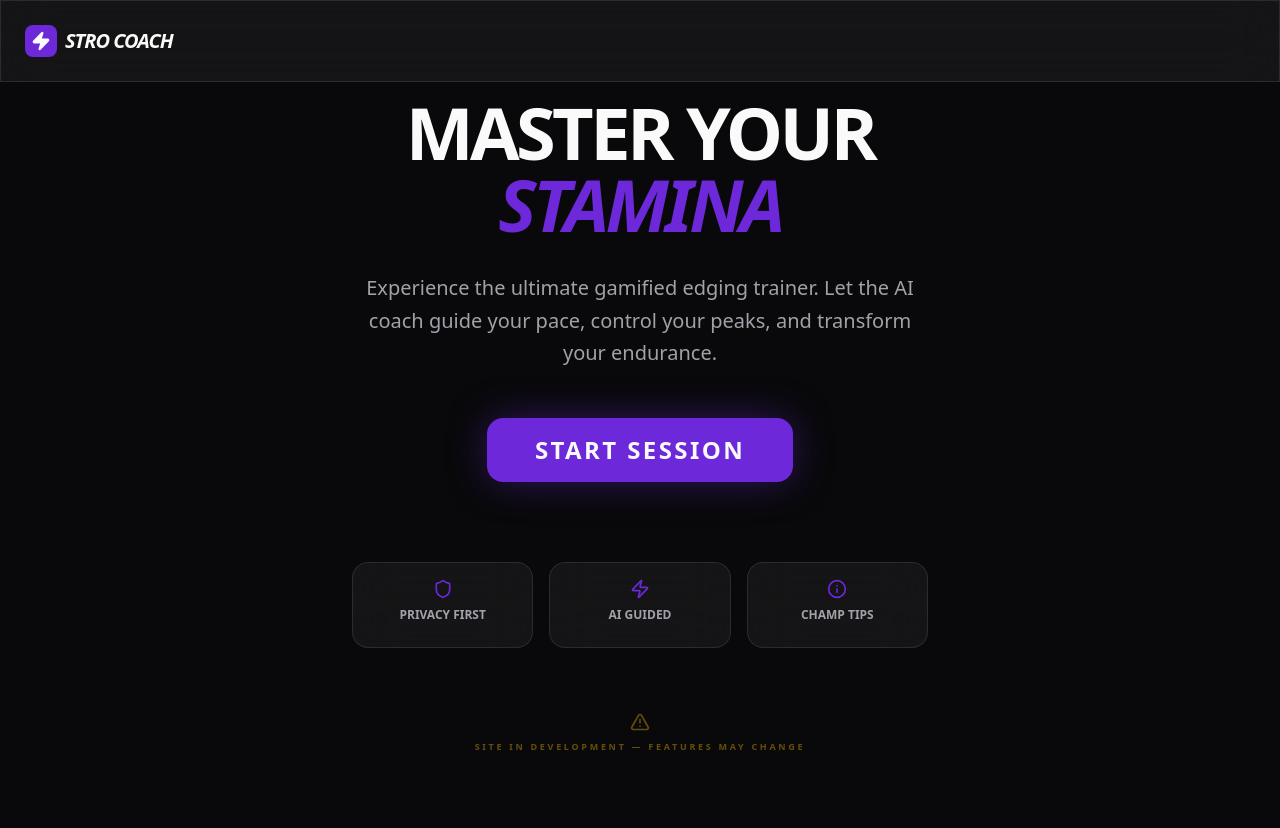
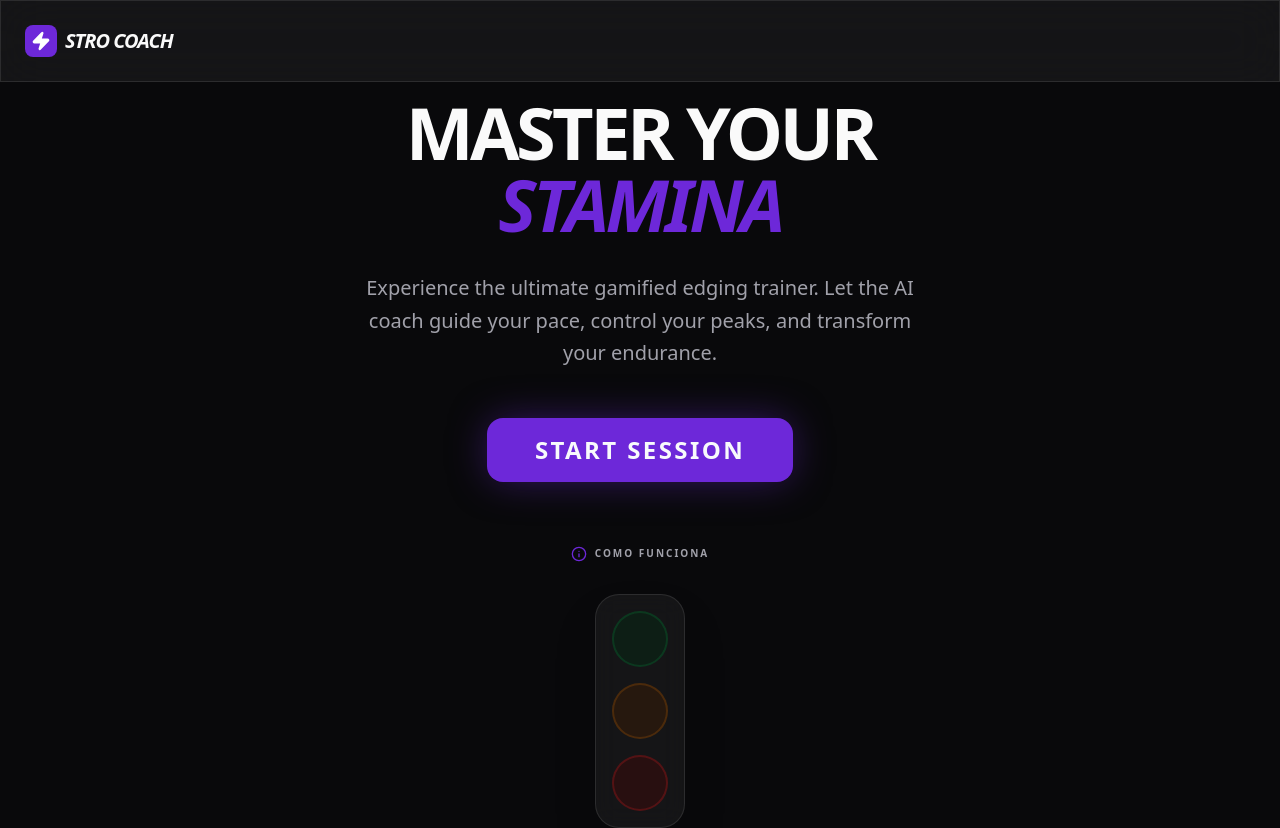
Before and after one commit to TheStkCoach/test-SC, a Next.js app: page / in a window 1280 px wide. Shown: the top 828 px of the page. Built offline with nearby package versions, Linux system fonts and the light colour scheme.

Commit message:
feat: add interactive traffic light guide and numeric countdown

```diff
--- a/src/app/page.tsx
+++ b/src/app/page.tsx
@@ -5,6 +5,7 @@ import { useSessionManager } from '@/hooks/use-session-manager';
 import { SessionDisplay } from '@/components/SessionDisplay';
 import { Button } from '@/components/ui/Button';
 import { Shield, Zap, Info, RotateCcw, AlertTriangle } from 'lucide-react';
+import { TrafficLightGuide } from '@/components/TrafficLightGuide';
 
 export default function Home() {
   const { state, command, timeLeft, totalDuration, startSession, stopSession, triggerPeak } = useSessionManager();
@@ -52,6 +53,8 @@ export default function Home() {
                 Start Session
               </Button>
             </div>
+
+            <TrafficLightGuide />
 
             <div className="grid grid-cols-3 gap-4 pt-12">
               <div className="group relative glass p-4 rounded-2xl space-y-2 cursor-help">
--- a/src/components/SessionDisplay.tsx
+++ b/src/components/SessionDisplay.tsx
@@ -40,6 +40,19 @@ export function SessionDisplay({ command, state, timeLeft, totalDuration }: Sess
                     transition={{ duration: 0.4, ease: [0.23, 1, 0.32, 1] }}
                     className="relative z-10 text-center"
                 >
+                    {/* Numeric Countdown Overlay */}
+                    <div className="absolute inset-0 flex items-center justify-center -z-10 pointer-events-none select-none">
+                        <motion.span
+                            key={Math.floor(timeLeft / 1000)}
+                            initial={{ opacity: 0, scale: 0.5 }}
+                            animate={{ opacity: 0.1, scale: 1.5 }}
+                            exit={{ opacity: 0 }}
+                            className="text-[15rem] font-black text-white tabular-nums"
+                        >
+                            {Math.max(0, Math.ceil(timeLeft / 1000))}
+                        </motion.span>
+                    </div>
+
                     <h1 className={cn(
                         "text-7xl md:text-9xl font-black uppercase tracking-tighter mb-6 transition-all duration-500",
                         isGreen && "text-green-500",
--- /dev/null
+++ b/src/components/TrafficLightGuide.tsx
@@ -0,0 +1,114 @@
+'use client';
+
+import React, { useState } from 'react';
+import { motion, AnimatePresence } from 'framer-motion';
+import { cn } from '@/lib/utils';
+import { Info, X } from 'lucide-react';
+
+const GUIDE_CONTENT = {
+    GREEN: {
+        title: "Luz Verde: Siga",
+        description: "Hora de trabalhar! Mantenha um ritmo constante e firme. O Coach quer ver sua dedicação.",
+        color: "text-green-500",
+        bg: "bg-green-500/10",
+        border: "border-green-500/20",
+        glow: "shadow-[0_0_20px_rgba(34,197,94,0.3)]"
+    },
+    YELLOW: {
+        title: "Luz Amarela: Atenção",
+        description: "Devagar... Você está chegando perto do limite. Reduza a velocidade, foque na sensação e mantenha o controle.",
+        color: "text-yellow-400",
+        bg: "bg-yellow-400/10",
+        border: "border-yellow-400/20",
+        glow: "shadow-[0_0_20px_rgba(234,179,8,0.3)]"
+    },
+    RED: {
+        title: "Luz Vermelha: PARE!",
+        description: "Mãos ao alto! Não toque em nada. Sinta a frustração e deixe a energia acumular. O controle é tudo.",
+        color: "text-red-500",
+        bg: "bg-red-500/10",
+        border: "border-red-500/20",
+        glow: "shadow-[0_0_20px_rgba(239,68,68,0.3)]"
+    }
+};
+
+type ColorKey = keyof typeof GUIDE_CONTENT;
+
+export function TrafficLightGuide() {
+    const [activeColor, setActiveColor] = useState<ColorKey | null>(null);
+
+    return (
+        <div className="flex flex-col items-center gap-6 py-8 animate-in fade-in zoom-in duration-1000 delay-300">
+            <div className="flex items-center gap-2 mb-2">
+                <Info className="w-4 h-4 text-primary" />
+                <h3 className="text-[10px] font-black uppercase tracking-[0.2em] text-muted-foreground">Como Funciona</h3>
+            </div>
+
+            <div className="flex flex-row md:flex-col gap-4 p-4 bg-white/5 rounded-3xl border border-white/10 backdrop-blur-md shadow-2xl relative">
+                {(Object.keys(GUIDE_CONTENT) as ColorKey[]).map((color) => (
+                    <button
+                        key={color}
+                        onClick={() => setActiveColor(activeColor === color ? null : color)}
+                        className={cn(
+                            "w-12 h-12 md:w-14 md:h-14 rounded-full border-2 transition-all duration-300 relative group",
+                            color === 'GREEN' && (activeColor === 'GREEN' ? "bg-green-500 border-green-400 shadow-[0_0_30px_rgba(34,197,94,0.6)]" : "bg-green-950/40 border-green-900/50 hover:border-green-500/50"),
+                            color === 'YELLOW' && (activeColor === 'YELLOW' ? "bg-yellow-500 border-yellow-400 shadow-[0_0_30px_rgba(234,179,8,0.6)]" : "bg-yellow-950/40 border-yellow-900/50 hover:border-yellow-500/50"),
+                            color === 'RED' && (activeColor === 'RED' ? "bg-red-500 border-red-400 shadow-[0_0_30px_rgba(239,68,68,0.6)]" : "bg-red-950/40 border-red-900/50 hover:border-red-500/50")
+                        )}
+                    >
+                        <div className="absolute inset-0 rounded-full opacity-0 group-hover:opacity-100 transition-opacity bg-white/10" />
+                        {activeColor === color && (
+                            <motion.div
+                                layoutId="active-glow"
+                                className="absolute -inset-2 rounded-full border border-white/20 animate-pulse"
+                            />
+                        )}
+                    </button>
+                ))}
+
+                {/* Pop-up for Mobile/Desktop */}
+                <AnimatePresence>
+                    {activeColor && (
+                        <motion.div
+                            initial={{ opacity: 0, scale: 0.9, x: 20 }}
+                            animate={{ opacity: 1, scale: 1, x: 0 }}
+                            exit={{ opacity: 0, scale: 0.9, x: 20 }}
+                            className={cn(
+                                "absolute z-50 p-5 rounded-2xl border backdrop-blur-xl shadow-2xl transition-all",
+                                "left-1/2 -translate-x-1/2 bottom-full mb-6 w-[280px] md:left-full md:translate-x-0 md:bottom-auto md:top-0 md:ml-6 md:mb-0 md:w-[320px]",
+                                GUIDE_CONTENT[activeColor].bg,
+                                GUIDE_CONTENT[activeColor].border,
+                                GUIDE_CONTENT[activeColor].glow
+                            )}
+                        >
+                            <button
+                                onClick={() => setActiveColor(null)}
+                                className="absolute top-3 right-3 p-1 hover:bg-white/10 rounded-full transition-colors"
+                            >
+                                <X className="w-4 h-4 text-muted-foreground" />
+                            </button>
+
+                            <h4 className={cn("text-lg font-black uppercase tracking-tight mb-2", GUIDE_CONTENT[activeColor].color)}>
+                                {GUIDE_CONTENT[activeColor].title}
+                            </h4>
+                            <p className="text-sm text-white/80 leading-relaxed italic">
+                                {GUIDE_CONTENT[activeColor].description}
+                            </p>
+
+                            <div className={cn(
+                                "absolute w-4 h-4 border-l border-b rotate-45 md:rotate-[135deg]",
+                                "left-1/2 -translate-x-1/2 bottom-[-9px] md:left-[-9px] md:top-6 md:translate-x-0",
+                                GUIDE_CONTENT[activeColor].bg,
+                                GUIDE_CONTENT[activeColor].border
+                            )} />
+                        </motion.div>
+                    )}
+                </AnimatePresence>
+            </div>
+
+            <p className="text-[9px] font-bold text-muted-foreground/40 uppercase tracking-[0.1em] text-center max-w-[200px]">
+                Toque nas luzes para aprender as regras do Coach
+            </p>
+        </div>
+    );
+}
```
